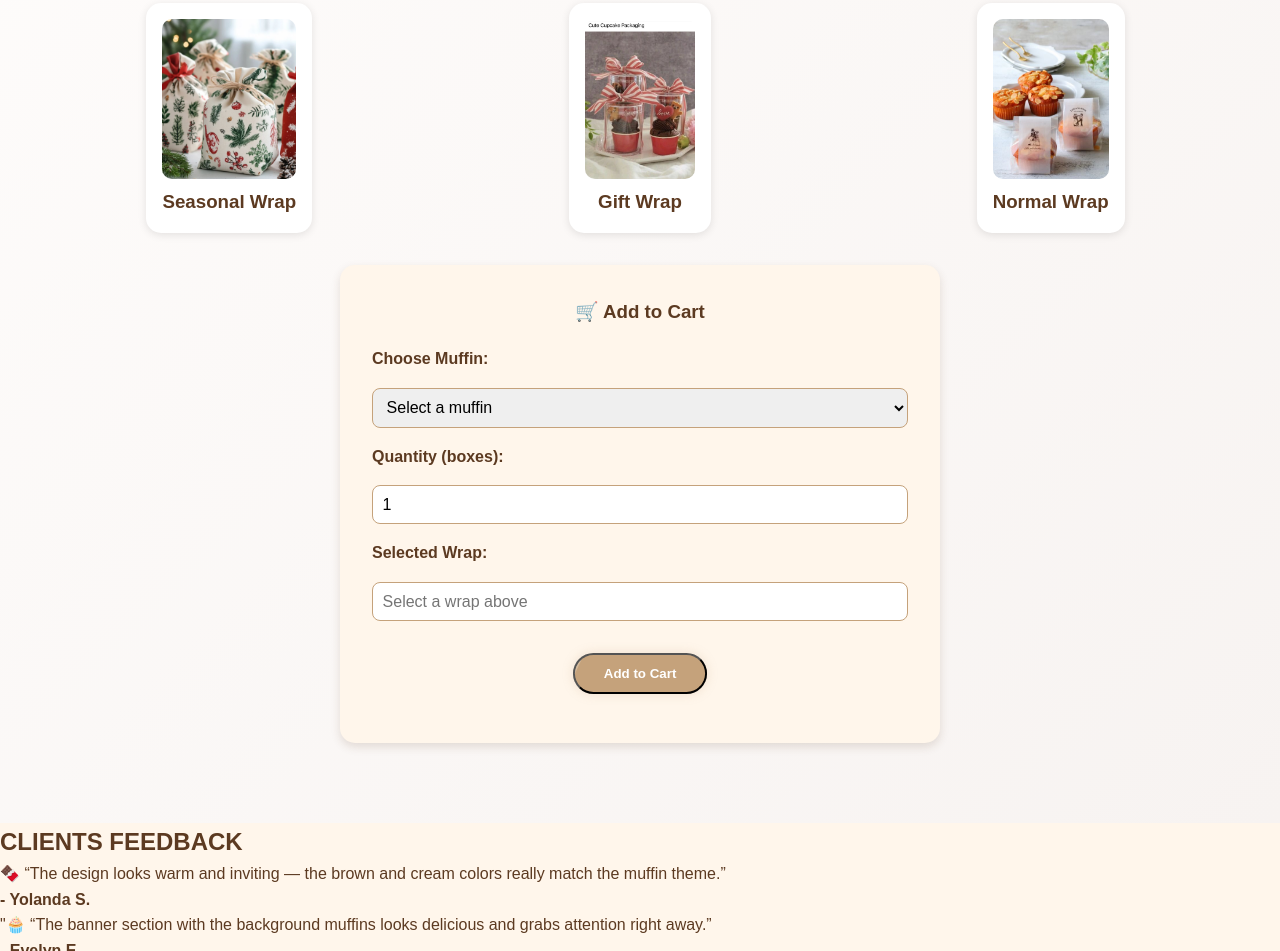
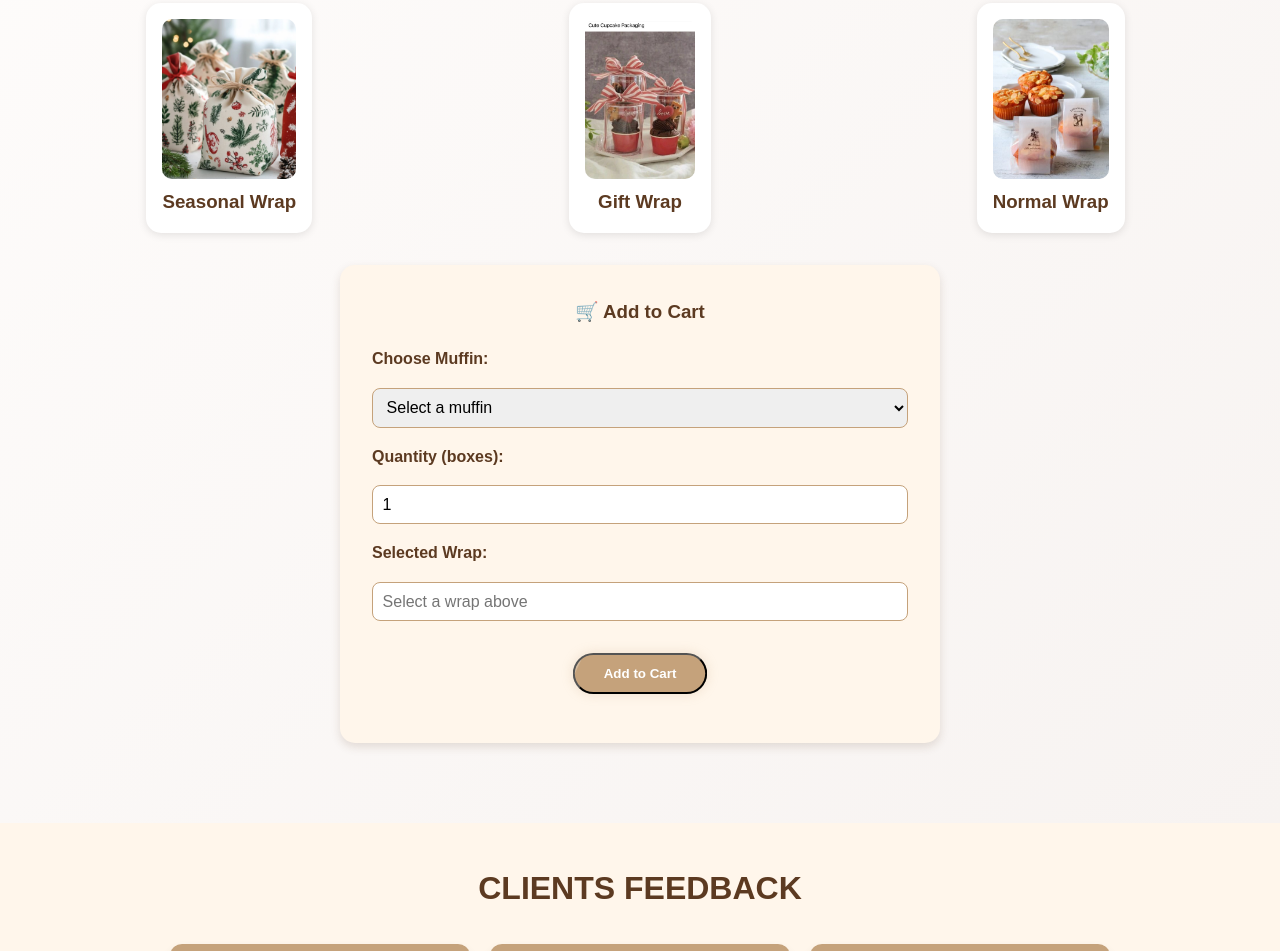
Before and after one commit to Strygwyr-commits/HomeCookedDelights, a plain HTML site: page index.html in a window 1280 px wide. Shown: the part 1849-2800 px from the top of the page. Drawn offline with Linux system fonts and the light colour scheme.

Commit message:
Update design.css

```diff
--- a/design.css
+++ b/design.css
@@ -371,7 +371,45 @@ body {
   color: var(--choco);
 }
 
+/* css ng testimonial */
+#testimonial {
+  text-align: center;
+  padding: 40px 20px;
+}
 
+#testimonial h1 {
+  font-size: 2em;
+  margin-bottom: 30px;
+  color: var(--choco);
+}
+
+
+.testimonial-container {
+  display: flex;
+  justify-content: center;
+  align-items: stretch;
+  gap: 20px;
+  flex-wrap: wrap;
+}
+
+
+.testimonial-card {
+  background:var(--accent);
+  border-radius: 12px;
+  box-shadow: 0 5px 10px rgba(0,0,0,0.1);
+  padding: 20px;
+  width: 300px;
+  text-align: center;
+  transition: transform 0.2s ease, box-shadow 0.2s ease;
+}
+
+.testimonial-card:hover {
+  transform: translateY(-6px);
+  box-shadow: 0 8px 20px rgba(0,0,0,0.15);
+}
+
+
+/*css ng location*/
 .map-section {
   background: var(--soft-cream);
   padding: 5rem 8%;
```
